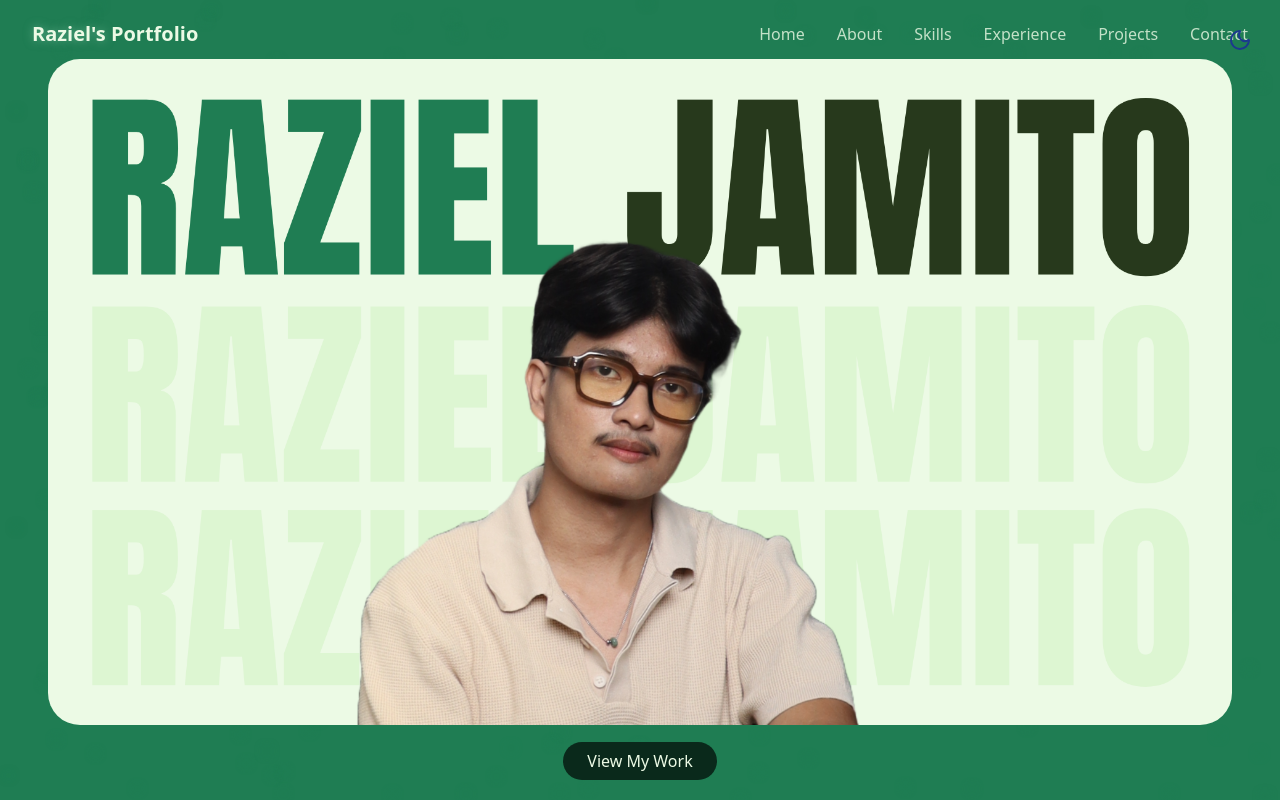
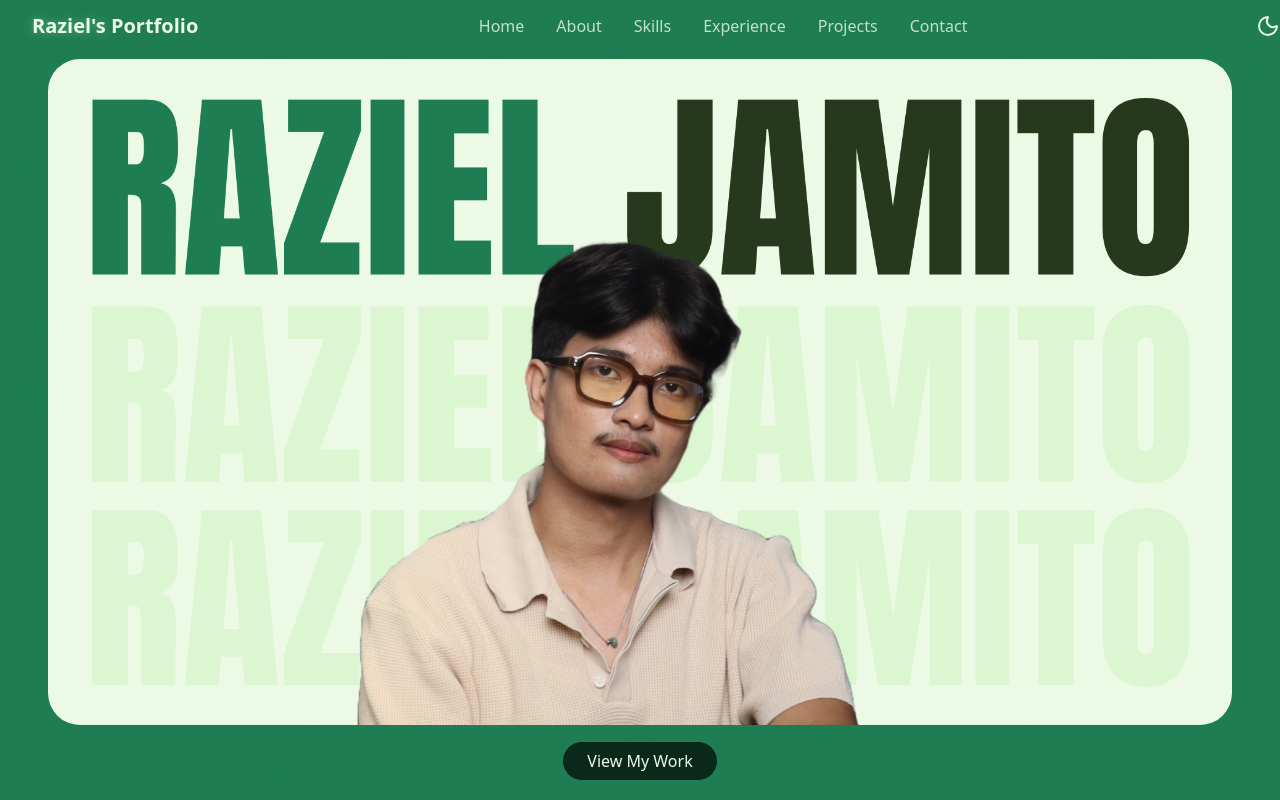
Before and after one commit to balvarous/raziel-portfolio, a React (Vite) app: page / in a window 1280 px wide. Shown: the top 800 px of the page. Built offline with nearby package versions, Linux system fonts and the light colour scheme.

Commit message:
Fixed Messaging Function. Now working.

```diff
--- a/package.json
+++ b/package.json
@@ -10,10 +10,12 @@
     "preview": "vite preview"
   },
   "dependencies": {
+    "@emailjs/browser": "^4.4.1",
     "@radix-ui/react-toast": "^1.2.14",
     "@tailwindcss/vite": "^4.1.11",
     "class-variance-authority": "^0.7.1",
     "clsx": "^2.1.1",
+    "emailjs": "^4.0.3",
     "lucide-react": "^0.525.0",
     "motion": "^12.23.6",
     "react": "^19.1.0",
--- a/src/components/ContactSection.jsx
+++ b/src/components/ContactSection.jsx
@@ -1,15 +1,28 @@
 import { Facebook, Linkedin, Mail, MapPin, Phone, Send } from "lucide-react"
 import {cn} from "@/lib/utils"
+import React, { useRef } from 'react'
+import emailjs from '@emailjs/browser'
 
 export const ContactSection = () => {
 
-    /* const handleSubmit = (e) => {
-        e.preventDefault()
+    const form = useRef()
 
-        setTimeout(() => {
+    const sendEmail = (e) => {
+        e.preventDefault();
 
-        }, 1500)
-    } */
+        emailjs
+            .sendForm('service_42dmt4i', 'template_dzf46sf', form.current, {
+                publicKey: 'Id_1Lp6n7pfhyAMqA',
+            })
+            .then(
+                () => {
+                console.log('SUCCESS!')
+                },
+                (error) => {
+                console.log('FAILED...', error.text)
+                },
+            )
+    }
 
     return (
         <section id="contact" className="py-24 px-4 relative bg-secondary/30">
@@ -22,7 +35,7 @@ export const ContactSection = () => {
                     together or simply say hello, feel free to reach out via email or
                     the form below.
                 </p>
-                <div className="grid grid-cols-1 md:grid-cols-1 gap-12"> {/* make column 2 for md */}
+                <div className="grid grid-cols-1 md:grid-cols-2 gap-12"> {/* make column 2 for md */}
                     <div className="space-y-8">
                         <h3 className="text-2xl font-semibold mb-6">
                             {" "}
@@ -30,12 +43,12 @@ export const ContactSection = () => {
                         </h3>
 
                         <div className="space-y-6 justify-center">
-                            <div className="flex items-start space-x-4">
+                            <div className="flex items-center space-x-4">
                                 <div className="p-3 rounded-full bg-primary/10">
                                     <Mail className="h-6 w-6 text-primary"/>{" "}
                                 </div>
                                 <div>
-                                    <h4 className="font-medium">Email</h4>
+                                    {/* <h4 className="font-medium">Email</h4> */}
                                     <a
                                         href="mailto:raziel23jamito@gmail.com"
                                         className="text-muted-foreground hover:text-primary transition-colors"
@@ -45,14 +58,14 @@ export const ContactSection = () => {
                                 </div>
                             </div>
 
-                            <div className="flex items-start space-x-4">
+                            <div className="flex items-center space-x-4">
                                 <div className="p-3 rounded-full bg-primary/10">
                                     <Phone className="h-6 w-6 text-primary"/>{" "}
                                 </div>
                                 <div>
-                                    <h4 className="font-medium">Phone</h4>
+                                    {/* <h4 className="font-medium">Phone</h4> */}
                                     <a
-                                        href="tel:+9164102306"
+                                        href="tel:+639164102306"
                                         className="text-muted-foreground hover:text-primary transition-colors"
                                     >
                                         +63 916 410 2306
@@ -60,12 +73,12 @@ export const ContactSection = () => {
                                 </div>
                             </div>
 
-                            <div className="flex items-start space-x-4">
+                            <div className="flex items-center space-x-4">
                                 <div className="p-3 rounded-full bg-primary/10">
                                     <MapPin className="h-6 w-6 text-primary"/>{" "}
                                 </div>
                                 <div>
-                                    <h4 className="font-medium">Address</h4>
+                                    {/* <h4 className="font-medium">Address</h4> */}
                                     <a
                                         className="text-muted-foreground hover:text-primary transition-colors"
                                     >
@@ -89,15 +102,15 @@ export const ContactSection = () => {
 
                     </div>
 
-                    {/* <div className="bg-primary p-8 rounded-lg shadow-xs text-primary-foreground">
+                    <div className="bg-primary p-8 rounded-lg shadow-xs text-primary-foreground">
                         <h3 className="text-2xl font-semibold mb-6">Send a Message</h3>
-                        <form className="space-y-6">
+                        <form className="space-y-6" ref={form} onSubmit={sendEmail}>
                             <div>
                                 <label htmlFor="name" className="block text-sm font-medium mb-2">Your Name</label>
                                 <input
                                     type="text"
                                     id="name"
-                                    name="name"
+                                    name="from_name"
                                     required
                                     className="text-white w-full px-4 py-3 rounded-md border border-input bg-background focus:outline-hidden focus:ring-2 focus:ring-primary"
                                     placeholder="Juan Dela Cruz"
@@ -108,7 +121,7 @@ export const ContactSection = () => {
                                 <input
                                     type="email"
                                     id="email"
-                                    name="email"
+                                    name="from_email"
                                     required
                                     className="text-white w-full px-4 py-3 rounded-md border border-input bg-background focus:outline-hidden focus:ring-2 focus:ring-primary"
                                     placeholder="juan@gmail.com"
@@ -121,7 +134,7 @@ export const ContactSection = () => {
                                     name="message"
                                     required
                                     className="text-white w-full px-4 py-3 rounded-md border border-input bg-background focus:outline-hidden focus:ring-2 focus:ring-primary resize-none"
-                                    placeholder="Hello, I would like to..."
+                                    placeholder="Hi Raziel, I would like to..."
                                 />
                             </div>
 
@@ -135,7 +148,7 @@ export const ContactSection = () => {
                                 <Send size={16}/>
                             </button>
                         </form>
-                    </div> */}
+                    </div>
                 </div>
             </div>
         </section>
--- a/src/components/HeroSection.jsx
+++ b/src/components/HeroSection.jsx
@@ -21,7 +21,7 @@ export const HeroSection = () => {
                     initial="hidden"
                     whileInView="show"
                     viewport={{once: false, amount: 0}}>
-                        <a href="projects" className="cosmic-button">
+                        <a href="#projects" className="cosmic-button">
                             View My Work
                         </a>
                 </motion.div>
--- a/src/components/Navbar.jsx
+++ b/src/components/Navbar.jsx
@@ -1,4 +1,4 @@
-
+import { ThemeToggle } from "../components/ThemeToggle"
 import { cn } from "@/lib/utils"
 import { Menu, X } from "lucide-react"
 import { useEffect, useState } from "react"
@@ -28,8 +28,8 @@ export const Navbar = () => {
     return (
         <nav
             className={cn(
-                "fixed w-full z-40 transition-all duration-300",
-                isScrolled ? "py-3 bg-background/80 backdrop-blur-md shadow-xs" : "py-5"
+                "fixed w-full z-40 transition-all duration-300 bg-background",
+                isScrolled ? "py-3 bg-background/80 backdrop-blur-md shadow-xs" : "py-3"
             )}
         >
             <div className="container flex items-center justify-between">
@@ -43,7 +43,7 @@ export const Navbar = () => {
                 </a>
 
                 {/* desktop nav */}
-                <div className="hidden md:flex space-x-8">
+                <div className="hidden md:flex justify-end space-x-8">
                     {navItems.map((item, key) => (
                         <a
                             key={key}
@@ -53,6 +53,11 @@ export const Navbar = () => {
                             {item.name}
                         </a>
                     ))}
+                </div>
+
+                <div className="hidden md:flex items-center">
+                    {/* Theme Toggle */}
+                    <ThemeToggle />
                 </div>
 
                 {/* mobile nav */}
@@ -66,7 +71,7 @@ export const Navbar = () => {
 
                 <div
                     className={cn(
-                        "fixed inset-0 bg-background/95 backdrop-blur-md z-40 flex flex-col items-center justify-center",
+                        "fixed inset-0 bg-background/70 backdrop-blur-xs z-40 flex flex-col items-center justify-center",
                         "transition-all duration-300 md:hidden",
                         isMenuOpen
                             ? "opacity-100 pointer-events-auto"
@@ -85,6 +90,10 @@ export const Navbar = () => {
                             </a>
                         ))}
                     </div>
+                    <div className="flex justify-center pb-5 pt-8">
+                        {/* Theme Toggle */}
+                        <ThemeToggle />
+                    </div>
                 </div>
             </div>
         </nav>
--- a/src/components/ThemeToggle.jsx
+++ b/src/components/ThemeToggle.jsx
@@ -35,13 +35,13 @@ export const ThemeToggle = () => {
         <button
             onClick={toggleTheme}
             className={cn(
-                "fixed max-sm:hidden top-5 right-5 z-50 p-2 rounded-full transition-colors duration-300",
+                "flex items-center fixed max-sm:hidden z-50 p-2 rounded-full transition-colors duration-300",
                 "focus:outline-hidden")}
             >
             {isDarkMode ? (
-                <Sun className="h-6 w-6 text-yellow-300" />
+                <Sun className="flex items-center h-6 w-6 text-yellow-300" />
             ) : (
-                <Moon className="h-6 w-6 text-blue-900" />
+                <Moon className="flex items-center h-6 w-6 text-primary" />
             )}
         </button>
     )
--- a/src/pages/Home.jsx
+++ b/src/pages/Home.jsx
@@ -1,5 +1,4 @@
 import { Navbar } from "../components/Navbar"
-import { ThemeToggle } from "../components/ThemeToggle"
 import { StarBackground } from "@/components/StarBackground"
 import { HeroSection } from "../components/HeroSection"
 import { AboutSection } from "../components/AboutSection"
@@ -11,8 +10,7 @@ import { ContactSection } from "../components/ContactSection"
 export const Home = () => {
     return (
         <div className="min-h-screen bg-background text-foreground overflow-x-hidden">
-            {/* Theme Toggle */}
-            <ThemeToggle />
+
 
             {/* Background Effects */}
             <StarBackground />
```
Also changed, not shown: 1 other file (tests, documents, lock files or other folders).
